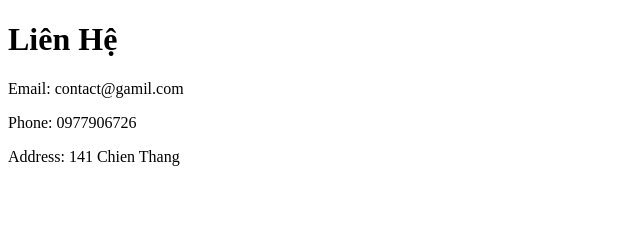
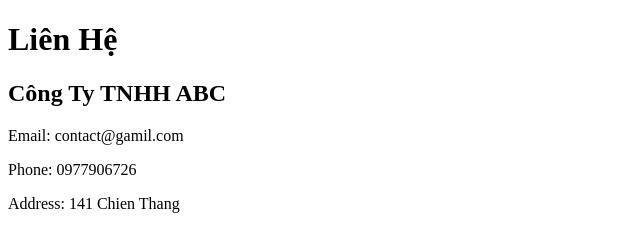
Before and after one commit to truonghop1909/hoc-git-f7-24, a plain HTML site: page lien-he.html in a window 1280 px wide. Shown: the whole page, without its empty margins (0-640 px from the left). Drawn offline with Linux system fonts and the light colour scheme.

Commit message:
Update lien-he.html

```diff
--- a/lien-he.html
+++ b/lien-he.html
@@ -7,6 +7,7 @@
 </head>
 <body>
     <h1>Liên Hệ</h1>
+    <h2>Công Ty TNHH ABC </h2>
     <p>Email: contact@gamil.com</p>
     <p>Phone: 0977906726</p>
     <p>Address: 141 Chien Thang</p>
```
